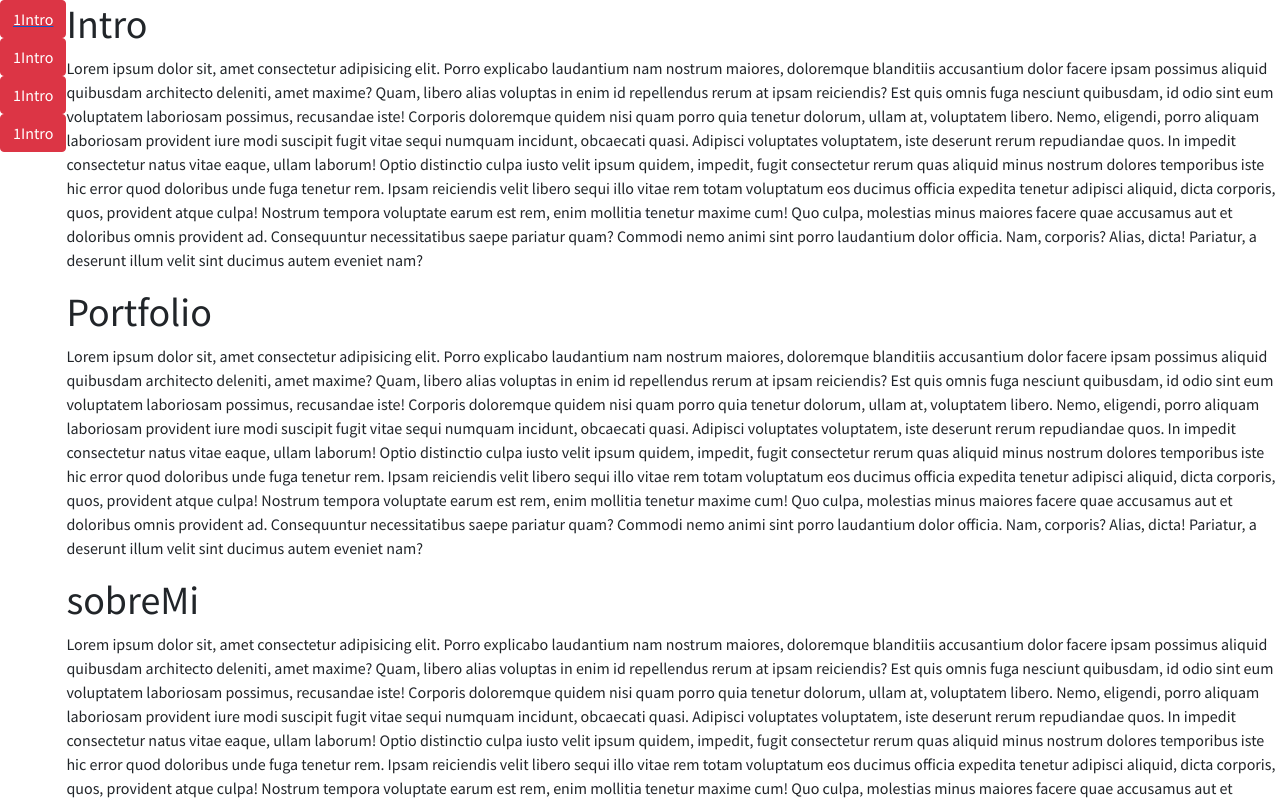
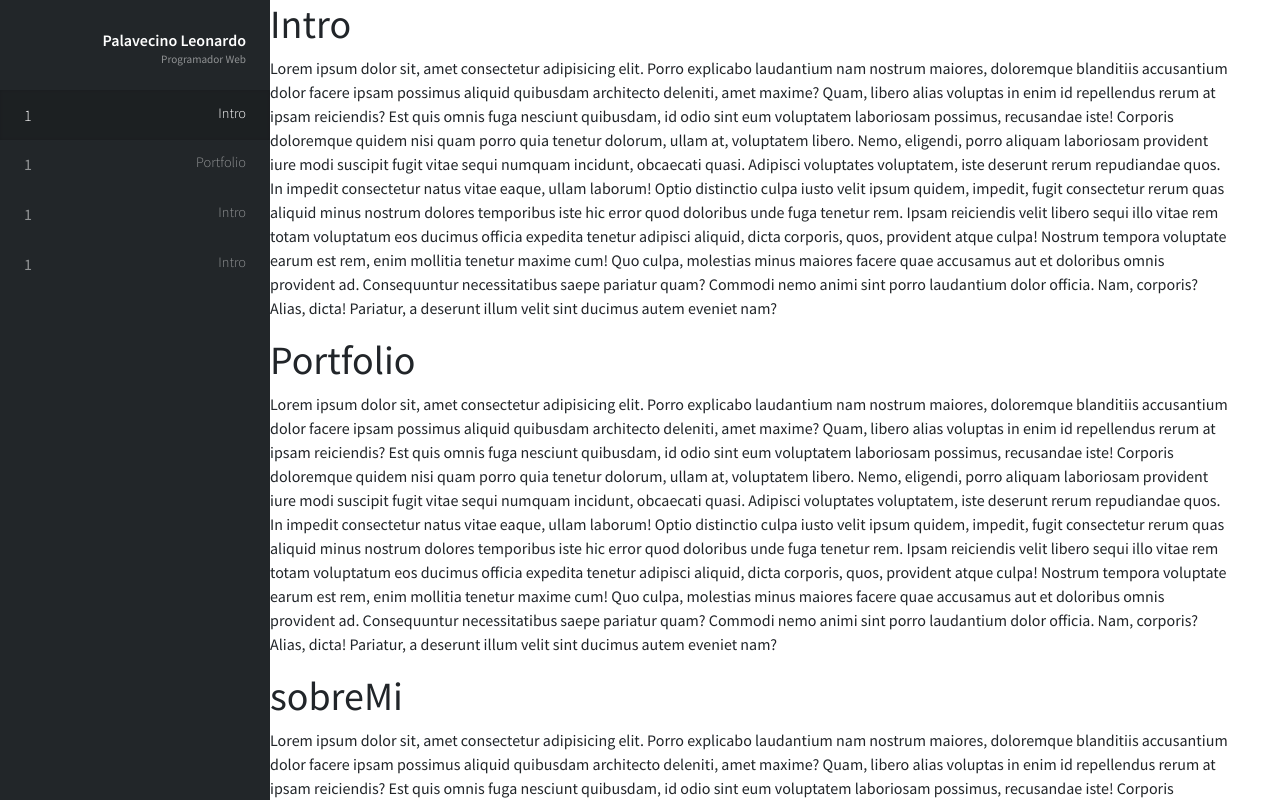
Before and after one commit to leo43161/curriculum, a React (Create React App) app: page / in a window 1280 px wide. Shown: the top 800 px of the page. Built offline with nearby package versions, Linux system fonts and the light colour scheme.

Commit message:
Se empezo a darle un estilo al header, a los botones del navbar y el nombre

```diff
--- a/package.json
+++ b/package.json
@@ -5,6 +5,7 @@
   "dependencies": {
     "bootstrap": "^5.1.3",
     "react": "^17.0.2",
+    "react-bootstrap": "^2.0.4",
     "react-dom": "^17.0.2",
     "react-scripts": "5.0.0",
     "react-scroll": "^1.8.4",
--- a/src/App.css
+++ b/src/App.css
@@ -3,3 +3,47 @@
 body {
   font-family: 'Source Sans Pro', sans-serif;
 }
+
+#header {
+  background-color: #222629;
+  width: 270px;
+}
+
+#header h5 {
+  font-weight: 600;
+  font-size: 1em;
+  line-height: 1em;
+}
+
+#header .nav-text {
+  font-size: 0.9em;
+  font-weight: 300;
+}
+
+#header p {
+  position: relative;
+  display: block;
+  font-size: 0.7em;
+  color: rgba(255, 255, 255, 0.5);
+  line-height: 1.25em;
+  margin: 0.5 em 0 0 0;
+}
+
+.nav-button {
+  padding: 0.8rem 1.5rem;
+  cursor: pointer;
+  color: #ffffff80;
+  text-decoration: none;
+}
+
+.nav-button:hover {
+  color: #fff;
+  transition: all 0.5s ease;
+}
+
+.nav-button.active {
+  background: rgba(0, 0, 0, 0.15);
+  box-shadow: inset 0 0 0.25em 0 rgb(0 0 0 / 13%);
+  color: #fff;
+  font-weight: 200;
+}
--- a/src/App.js
+++ b/src/App.js
@@ -5,11 +5,12 @@ import { Element } from 'react-scroll'
 
 function App() {
   return (
-    <div className="d-flex">
-      <div id="header d-flex w-100 h-100">
+    <div>
+      <div className="d-flex flex-column flex-md-row">
+        <div id="header">
           <Nav></Nav>
         </div>
-      <div>
+        <div className="col-9">
           <Element name="intro">
             <h1>Intro</h1>
             <p>Lorem ipsum dolor sit, amet consectetur adipisicing elit. Porro explicabo laudantium nam nostrum maiores, doloremque blanditiis accusantium dolor facere ipsam possimus aliquid quibusdam architecto deleniti, amet maxime? Quam, libero alias voluptas in enim id repellendus rerum at ipsam reiciendis? Est quis omnis fuga nesciunt quibusdam, id odio sint eum voluptatem laboriosam possimus, recusandae iste! Corporis doloremque quidem nisi quam porro quia tenetur dolorum, ullam at, voluptatem libero. Nemo, eligendi, porro aliquam laboriosam provident iure modi suscipit fugit vitae sequi numquam incidunt, obcaecati quasi. Adipisci voluptates voluptatem, iste deserunt rerum repudiandae quos. In impedit consectetur natus vitae eaque, ullam laborum! Optio distinctio culpa iusto velit ipsum quidem, impedit, fugit consectetur rerum quas aliquid minus nostrum dolores temporibus iste hic error quod doloribus unde fuga tenetur rem. Ipsam reiciendis velit libero sequi illo vitae rem totam voluptatum eos ducimus officia expedita tenetur adipisci aliquid, dicta corporis, quos, provident atque culpa! Nostrum tempora voluptate earum est rem, enim mollitia tenetur maxime cum! Quo culpa, molestias minus maiores facere quae accusamus aut et doloribus omnis provident ad. Consequuntur necessitatibus saepe pariatur quam? Commodi nemo animi sint porro laudantium dolor officia. Nam, corporis? Alias, dicta! Pariatur, a deserunt illum velit sint ducimus autem eveniet nam?</p>
@@ -28,6 +29,7 @@ function App() {
           </Element>
         </div>
       </div>
+    </div>
   );
 }
 
--- a/src/components/NavButton.jsx
+++ b/src/components/NavButton.jsx
@@ -3,10 +3,10 @@ import { Link } from 'react-scroll'
 
 export default function NavButton({ to, icon, text }) {
     return (
-        <Link activeClass="active" to={to} spy={true} duration={500} >
-            <div className="d-flex justify-content-between btn btn-danger">
+        <Link activeClass="active" to={to} spy={true} duration={500} className="nav-button">
+            <div className="d-flex justify-content-between">
                 <div>{icon}</div>
-                <div>{text}</div>
+                <span className="nav-text">{text}</span>
             </div>
         </Link>
     )
--- a/src/components/Navigation.jsx
+++ b/src/components/Navigation.jsx
@@ -1,15 +1,20 @@
 import React from 'react'
 import NavButton from './NavButton'
+import Navbar from 'react-bootstrap/Navbar'
 
 export default function Navigation() {
     return (
-        <nav className="d-flex sticky-top">
+        <Navbar expand="lg" sticky="top" className="flex-column text-white">
+            <div className="d-flex px-2 align-items-end w-100 my-4 px-4 flex-column">
+                <h5 className="mb-1">Palavecino Leonardo</h5>
+                <p className="m-0">Programador Web</p>
+            </div>
             <div className="d-flex flex-column w-100">
                 <NavButton to="intro" icon="1" text="Intro"></NavButton>
-                <NavButton to="portfolio" icon="1" text="Intro"></NavButton>
+                <NavButton to="portfolio" icon="1" text="Portfolio"></NavButton>
                 <NavButton to="sobreMi" icon="1" text="Intro"></NavButton>
                 <NavButton to="contacto" icon="1" text="Intro"></NavButton>
             </div>
-        </nav>
+        </Navbar>
     )
 }
--- a/src/index.js
+++ b/src/index.js
@@ -1,7 +1,7 @@
 import React from 'react';
 import ReactDOM from 'react-dom';
+import './index.css';
 import 'bootstrap/dist/css/bootstrap.min.css';
-import './index.css';
 import App from './App';
 
 ReactDOM.render(
```
Also changed, not shown: 1 other file (tests, documents, lock files or other folders). Lines whose indentation alone changed are shown as unchanged.
